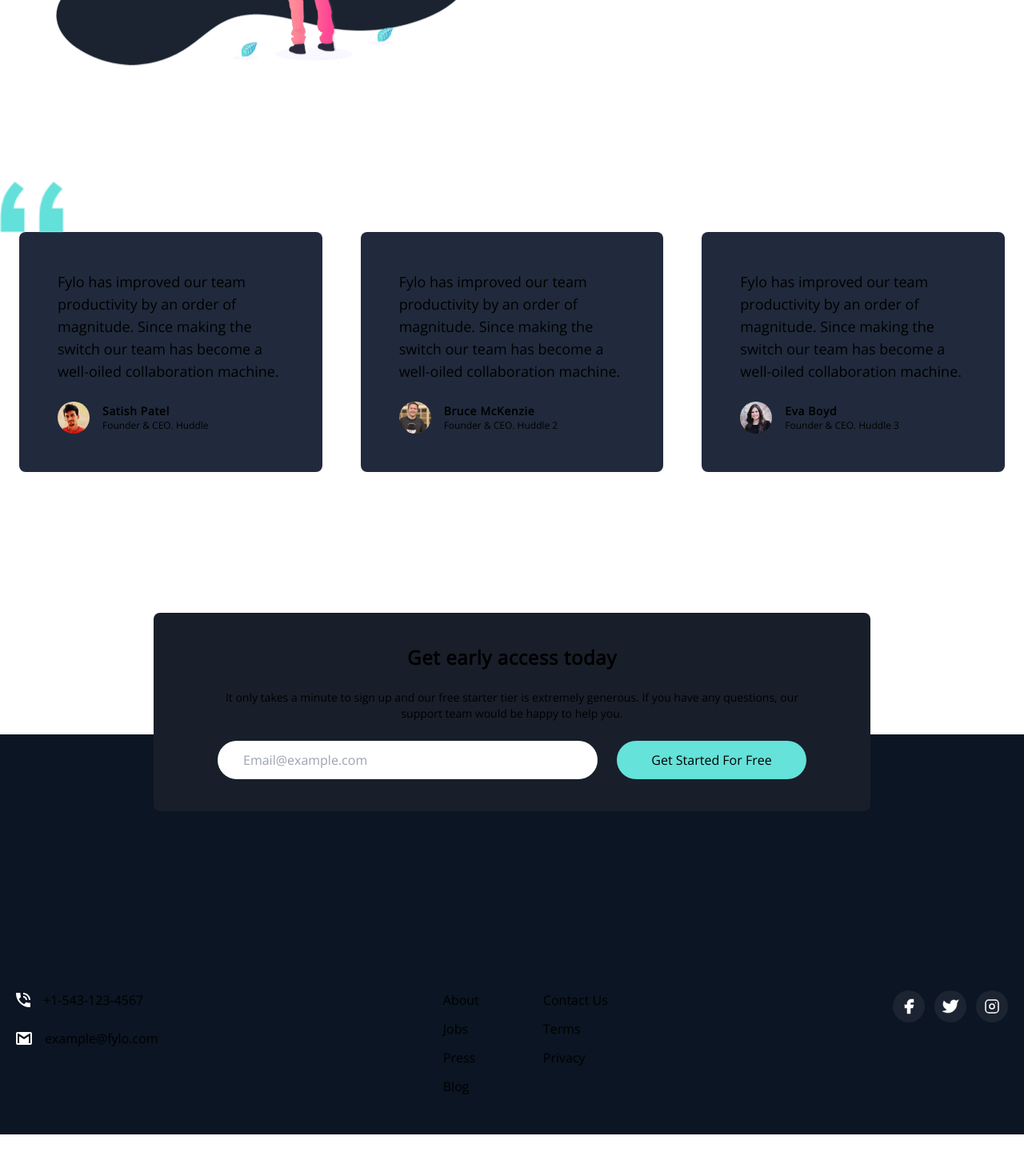
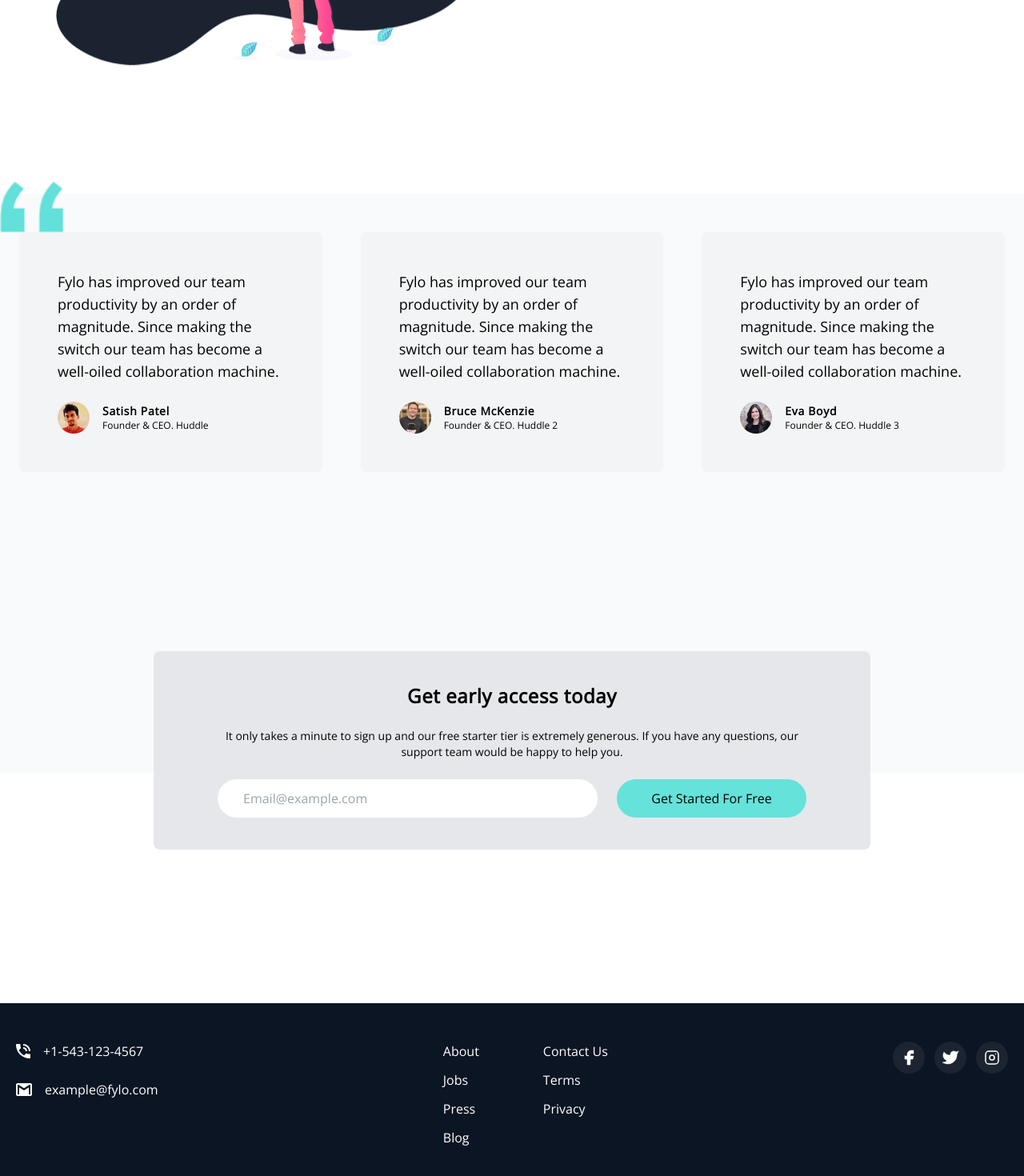
Before and after one commit to Mahdi-Alaee/fylo-website, a React (Vite) app: page / in a window 1280 px wide. Shown: the part 2500-3970 px from the top of the page at 80% size. Before the commit the page ends 3918 px from the top, so only its background shows below. Built offline with nearby package versions, Linux system fonts and the light colour scheme.

Commit message:
done some details

```diff
--- a/src/App.jsx
+++ b/src/App.jsx
@@ -35,6 +35,7 @@ function App() {
             <ProductiveSection />
             <Comments />
             <EarlyAccessForm />
+            <div className="pt-72 bg-white dark:bg-darkBlue2 -mt-24"></div>
             <Footer />
           </main>
 
--- a/src/components/Comments/Comments.jsx
+++ b/src/components/Comments/Comments.jsx
@@ -2,7 +2,9 @@ import Comment from "./componets/Comment";
 
 function Comments() {
   return (
-    <section id="comments" className="mt-40 pt-12 container px-6 mx-auto relative grid grid-cols-1 gap-y-8 lg:grid-cols-3 lg:gap-x-12">
+    <section id="comments" className="bg-gray-50 dark:bg-darkBlue pb-44">
+      {/* container */}
+      <div className="mt-40 pb-52 pt-12 container px-6 mx-auto relative grid grid-cols-1 gap-y-8 lg:grid-cols-3 lg:gap-x-12">
         {/* image */}
         <img
           className="absolute top-4 left-6 w-10 md:w-20 md:left-0 md:-top-4"
@@ -39,6 +41,7 @@ function Comments() {
           name="Eva Boyd"
           job="Founder & CEO. Huddle 3"
         />
+      </div>
     </section>
   );
 }
--- a/src/components/Comments/componets/Comment.jsx
+++ b/src/components/Comments/componets/Comment.jsx
@@ -1,6 +1,6 @@
 function Comment({body, img, name, job}) {
   return (
-    <div className="bg-darkBlue3 p-12 rounded-lg">
+    <div className="bg-gray-100 dark:bg-darkBlue3 p-12 rounded-lg">
         {/* body */}
       <p className="text-lg">
         {body}
--- a/src/components/EarlyAccessForm.jsx
+++ b/src/components/EarlyAccessForm.jsx
@@ -2,7 +2,7 @@ import Button from "./Button";
 
 function EarlyAccessForm() {
   return (
-    <section className="bg-darkBlue1 max-w-4xl rounded-lg px-6 mx-6 mt-44 py-10 flex flex-col gap-y-6 items-center text-center -mb-24 relative z-10 md:mx-auto md:px-20">
+    <section className="bg-gray-200 dark:bg-darkBlue1 max-w-4xl rounded-lg px-6 mx-6 py-10 flex flex-col gap-y-6 items-center text-center -mt-40 relative z-10 md:mx-auto md:px-20">
       {/* title */}
       <h4 className="font-bold text-2xl tracking-wide">Get early access today</h4>
       {/* description */}
--- a/src/components/Footer.jsx
+++ b/src/components/Footer.jsx
@@ -2,7 +2,7 @@ function Footer() {
   return (
     <footer className="bg-darkBlue2">
       {/* container */}
-      <div className="container mx-auto pt-80 pb-20 px-5 flex flex-col gap-y-24 md:flex-row md:justify-between md:pb-12">
+      <div className="container text-white mx-auto pt-12 pb-20 px-5 flex flex-col gap-y-24 md:flex-row md:justify-between md:pb-12">
         {/* left(contact) */}
         <div>
           {/* phone */}
```
Lines whose indentation alone changed are shown as unchanged.
